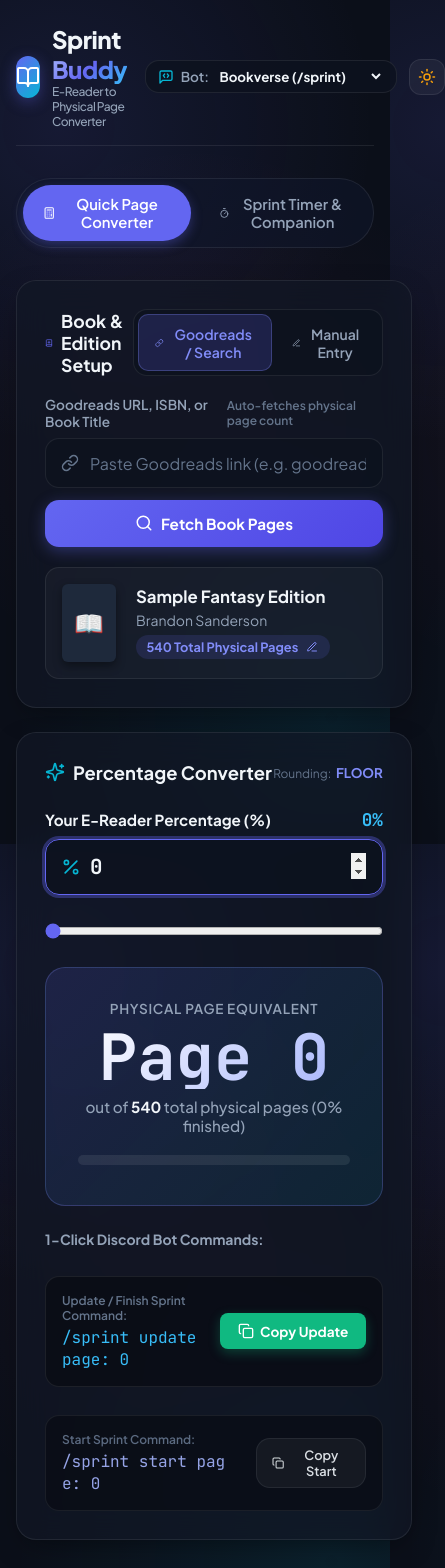
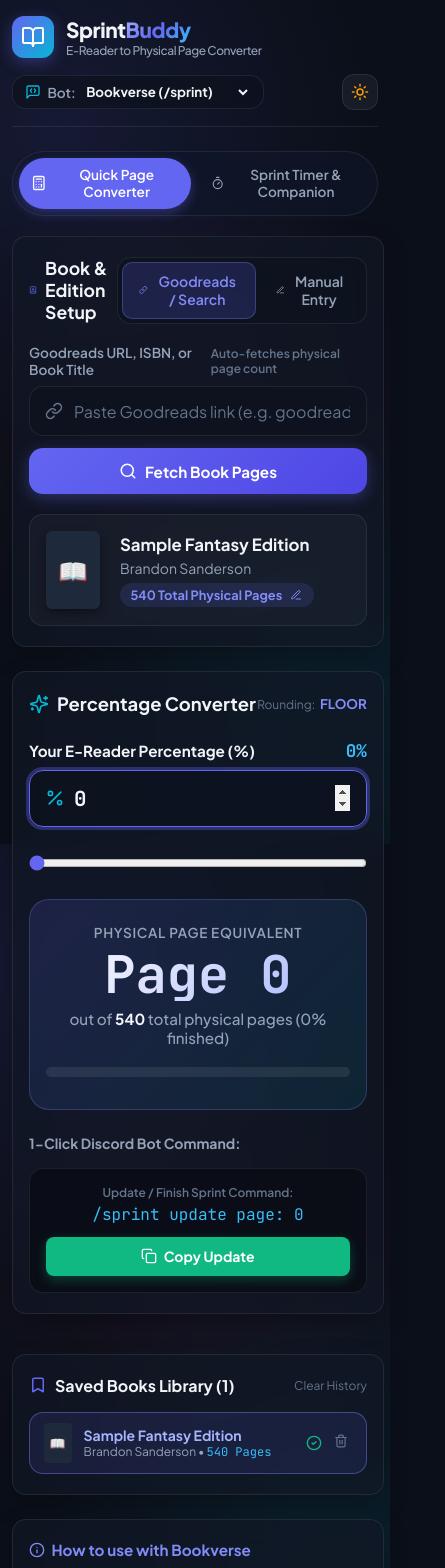
Before and after one commit to AfaqAhmad43/sprint-buddy, a React (Vite) app: page / in a window 390 px wide. Shown: the top 1568 px of the page, 445 px wide, since content can reach past the window. Built offline with nearby package versions, Linux system fonts and the light colour scheme.

Commit message:
Remove sprint start command box and enhance mobile responsive CSS layout

```diff
--- a/src/components/PercentageConverter.jsx
+++ b/src/components/PercentageConverter.jsx
@@ -8,20 +8,19 @@ export default function PercentageConverter({ currentBook, botPreset, onCopyToas
 
   // Options
   const [roundingMode, setRoundingMode] = useState('floor'); // 'floor', 'round', 'ceil'
-  const [copiedType, setCopiedType] = useState(null); // 'start' or 'update' or null
+  const [copied, setCopied] = useState(false);
 
   const totalPages = currentBook ? currentBook.totalPages : 350;
   const currentPctValue = parseFloat(percentage) || 0;
   const computedPage = calculatePageFromPercentage(currentPctValue, totalPages, roundingMode);
 
-  const startCommand = formatDiscordBotCommand(botPreset, computedPage, 'start');
   const updateCommand = formatDiscordBotCommand(botPreset, computedPage, 'end');
 
-  const handleCopy = (text, type) => {
+  const handleCopy = (text) => {
     navigator.clipboard.writeText(text);
-    setCopiedType(type);
+    setCopied(true);
     onCopyToast(`Copied to clipboard: "${text}"`);
-    setTimeout(() => setCopiedType(null), 2000);
+    setTimeout(() => setCopied(false), 2000);
   };
 
   return (
@@ -102,16 +101,14 @@ export default function PercentageConverter({ currentBook, botPreset, onCopyToas
         </div>
       </div>
 
-      {/* Discord Bot Commands Section */}
+      {/* Discord Bot Command Section */}
       <div style={{ marginTop: '1.5rem' }}>
         <div style={{ display: 'flex', justifyContent: 'space-between', alignItems: 'center', marginBottom: '0.75rem' }}>
           <span style={{ fontSize: '0.875rem', fontWeight: 700, color: 'var(--text-muted)' }}>
-            1-Click Discord Bot Commands:
+            1-Click Discord Bot Command:
           </span>
         </div>
 
-        <div style={{ display: 'flex', flexDirection: 'column', gap: '0.75rem' }}>
-          {/* Update / Finish Sprint Command */}
         <div className="discord-box">
           <div>
             <div style={{ fontSize: '0.75rem', color: 'var(--text-dim)', marginBottom: '0.2rem', fontWeight: 600 }}>
@@ -121,30 +118,11 @@ export default function PercentageConverter({ currentBook, botPreset, onCopyToas
           </div>
           <button
             className="btn-copy"
-              onClick={() => handleCopy(updateCommand, 'update')}
+            onClick={() => handleCopy(updateCommand)}
           >
-              {copiedType === 'update' ? <Check size={16} /> : <Copy size={16} />}
-              {copiedType === 'update' ? 'Copied!' : 'Copy Update'}
+            {copied ? <Check size={16} /> : <Copy size={16} />}
+            {copied ? 'Copied!' : 'Copy Update'}
           </button>
-          </div>
-
-          {/* Start Sprint Command */}
-          <div className="discord-box" style={{ opacity: 0.9 }}>
-            <div>
-              <div style={{ fontSize: '0.75rem', color: 'var(--text-dim)', marginBottom: '0.2rem', fontWeight: 600 }}>
-                Start Sprint Command:
-              </div>
-              <span className="discord-code" style={{ color: '#A5B4FC' }}>{startCommand}</span>
-            </div>
-            <button
-              className="btn-secondary"
-              style={{ padding: '0.5rem 0.9rem', fontSize: '0.8rem' }}
-              onClick={() => handleCopy(startCommand, 'start')}
-            >
-              {copiedType === 'start' ? <Check size={14} /> : <Copy size={14} />}
-              {copiedType === 'start' ? 'Copied!' : 'Copy Start'}
-            </button>
-          </div>
         </div>
       </div>
     </div>
--- a/src/index.css
+++ b/src/index.css
@@ -381,13 +381,14 @@ body {
   background: var(--accent-emerald);
   color: white;
   border: none;
-  padding: 0.6rem 1.1rem;
+  padding: 0.65rem 1.2rem;
   border-radius: var(--radius-sm);
   font-weight: 700;
-  font-size: 0.85rem;
+  font-size: 0.875rem;
   cursor: pointer;
   display: inline-flex;
   align-items: center;
+  justify-content: center;
   gap: 0.4rem;
   box-shadow: 0 4px 12px var(--accent-emerald-glow);
   transition: all 0.2s ease;
@@ -457,12 +458,6 @@ body {
   gap: 1.5rem;
 }
 
-@media (max-width: 768px) {
-  .grid-2 {
-    grid-template-columns: 1fr;
-  }
-}
-
 /* Toast Alert */
 .toast-container {
   position: fixed;
@@ -496,3 +491,75 @@ body {
     transform: translateY(0);
   }
 }
+
+/* Mobile Responsiveness Improvements */
+@media (max-width: 768px) {
+  .grid-2 {
+    grid-template-columns: 1fr;
+    gap: 1rem;
+  }
+
+  .app-layout {
+    padding: 1rem 0.75rem 2.5rem 0.75rem;
+  }
+
+  .glass-card {
+    padding: 1.25rem 1rem;
+    border-radius: var(--radius-md);
+  }
+
+  .app-header {
+    flex-direction: column;
+    align-items: flex-start;
+    gap: 1rem;
+    margin-bottom: 1.5rem;
+  }
+
+  .app-header > div:last-child {
+    width: 100%;
+    justify-content: space-between;
+  }
+
+  .brand-logo {
+    font-size: 1.3rem;
+  }
+
+  .result-hero {
+    padding: 1.5rem 1rem;
+  }
+
+  .result-number {
+    font-size: 3.25rem;
+  }
+
+  .discord-box {
+    flex-direction: column;
+    align-items: stretch;
+    text-align: center;
+    gap: 0.75rem;
+  }
+
+  .btn-copy {
+    width: 100%;
+  }
+
+  .nav-tabs {
+    margin-bottom: 1.25rem;
+  }
+
+  .tab-btn {
+    padding: 0.55rem 0.75rem;
+    font-size: 0.85rem;
+  }
+
+  .toast-container {
+    bottom: 1.25rem;
+    left: 1rem;
+    right: 1rem;
+  }
+
+  .toast {
+    width: 100%;
+    justify-content: center;
+  }
+}
```
Lines whose indentation alone changed are shown as unchanged.
